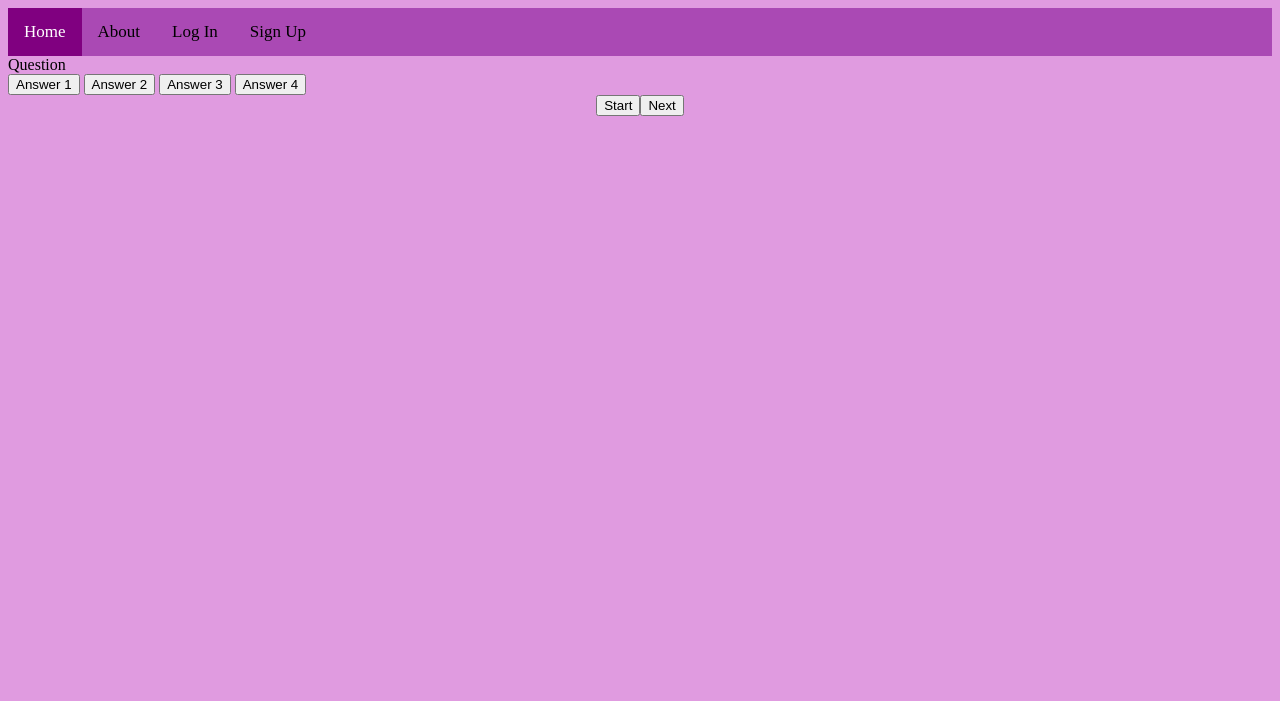
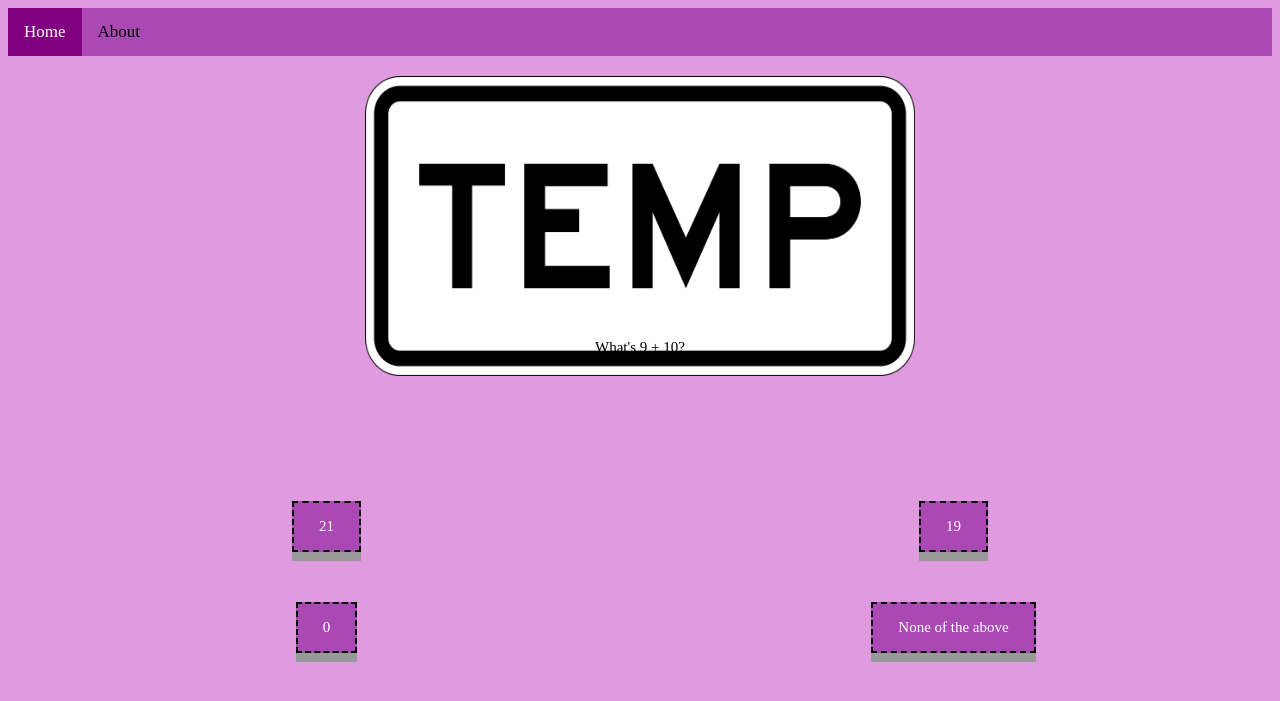
Before and after one commit to jgavrilo/campus-rush, a PHP site: page /playPage.html in a window 1280 px wide. Shown: the top 701 px of the page. Run offline with PHP 8.4, Linux system fonts and the light colour scheme; some web fonts are replaced.

Commit message:
Add files via upload
Features playPage.html changes and placeholder image as well as some CSS cleanup

```diff
--- a/css/home.css
+++ b/css/home.css
@@ -145,10 +145,11 @@ body {background-color: #e09be0;}
 
 }
 
+.centerImage {
 
-
-
-
+  text-align:center;
+  padding-top: 20px;
+}
 
 .centerText {
 
@@ -164,9 +165,16 @@ body {background-color: #e09be0;}
   font-size:15px;
 }
 
+.centerQuestionText {
 
-
-
+  text-align:center;
+  margin: 0;
+  position: relative;
+  font: inherit;
+  font-family: 'pixPixelFJVerdana12pt';
+  font-size:15px;
+  transform: translate(0, 400%);
+}
 
 .center {
   margin: 0;
@@ -184,31 +192,17 @@ body {background-color: #e09be0;}
   align-items: center;
 }
 
-.quizstart-btn, .quiznext-btn {
-  font-size: 1.5rem;
-  font-weight: bold;
-  padding: 10px 20px;
+.button-grid {
+  display: grid;
+  grid-template-columns: repeat(2, [col-start] 1fr);
+  gap: 10px;
+  padding: 10px;
 }
 
-.quizbtn-grid {
-  display: grid;
-  grid-template-columns: repeat(2, auto);
-  gap: 10px;
-  margin: 20px 0;
-}
-
-.quizbtn {
-  --hue: var(--hue-neutral);
-  border: 1px solid hsl(var(--hue), 100%, 30%);
-  background-color: hsl(var(--hue), 100%, 50%);
-  border-radius: 5px;
-  padding: 5px 10px;
-  color: white;
-  outline: none;
-}
-
-.quiz-btn:hover {
-  border-color: black;
+.button-grid > div{
+  text-align: center;
+  padding: 20px 0;
+  font-size: 15px;
 }
 
 :root {
--- a/index.html
+++ b/index.html
@@ -11,7 +11,7 @@
         <a class="active" href="index.html">Home</a>
         <a href="about.html">About</a>
         <a href="logIn.html">Log In</a>
-        <a href="signUP.html">Sign Up</a>
+        <a href="signUp.html">Sign Up</a>
     </div>
 
     <script src="scripts.js"></script>
--- a/playPage.html
+++ b/playPage.html
@@ -8,28 +8,35 @@
     <div class="projectMenu">
         <a class="active" href="index.html">Home</a>
         <a href="about.html">About</a>
-        <a href="logIn.html">Log In</a>
-        <a href="signUP.html">Sign Up</a>
     </div>
 
+
     <link rel="stylesheet" href="css/home.css">
-</head>
-<body>
-  <div class="container">
-    <div id="question-container" class="hide">
-      <div id="question">Question</div>
-      <div id="answer-buttons" class="btn-grid">
-        <button class="btn">Answer 1</button>
-        <button class="btn">Answer 2</button>
-        <button class="btn">Answer 3</button>
-        <button class="btn">Answer 4</button>
-      </div>
+
+    <div class = "container"><!-- THIS IS OPTIONAL - Image, interface with Firebase -->
+        <div class="centerImage">
+            <img src="images/temp.png" alt="Temp" width = "550" height="300"> <!--CHANGE IMAGE SOURCING WITH JS! -->
+        </div>
     </div>
-    <div class="controls">
-      <button id="start-btn" class="start-btn btn">Start</button>
-      <button id="next-btn" class="next-btn btn hide">Next</button>
+
+    <div class = "container"><!-- Question -->
+        <div class="centerQuestionText">
+            <p>What's 9 + 10?</p> <!-- Interface with the input -->
+         </div>
     </div>
-  </div>
+
+    <div class = "container"><!-- Answer -->
+        <div class="button-grid">
+            <div class="item1"><a href="index.html"><button class="button"> 21 </button></a></div> <!-- Gather Inputs -->
+
+            <div class="item2"><a href="index.html"><button class="button"> 19 </button></a></div>
+
+            <div class="item3"><a href="index.html"><button class="button"> 0 </button></a></div>
+
+            <div class="item4"><a href="index.html"><button class="button"> None of the above </button></a></div>
+        </div>
+    </div>
+
 
 
 
```
Also changed, not shown: images/aboutus.png (added), images/github.png (added), images/temp.png (added).
